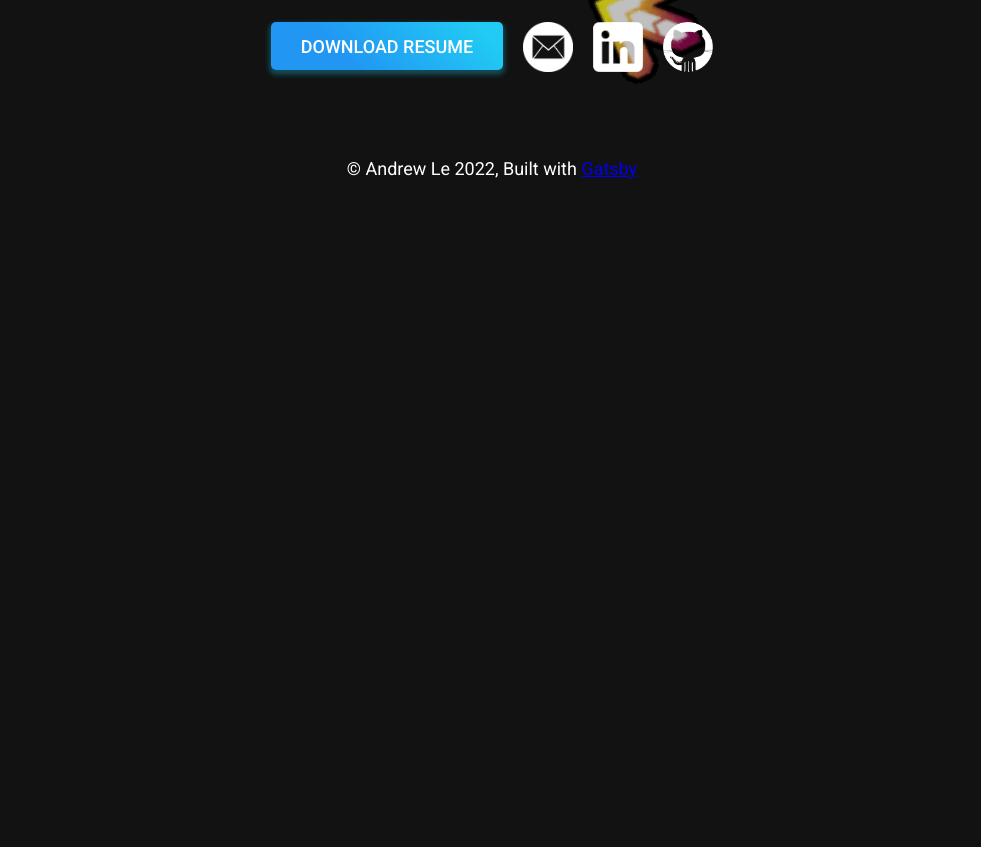
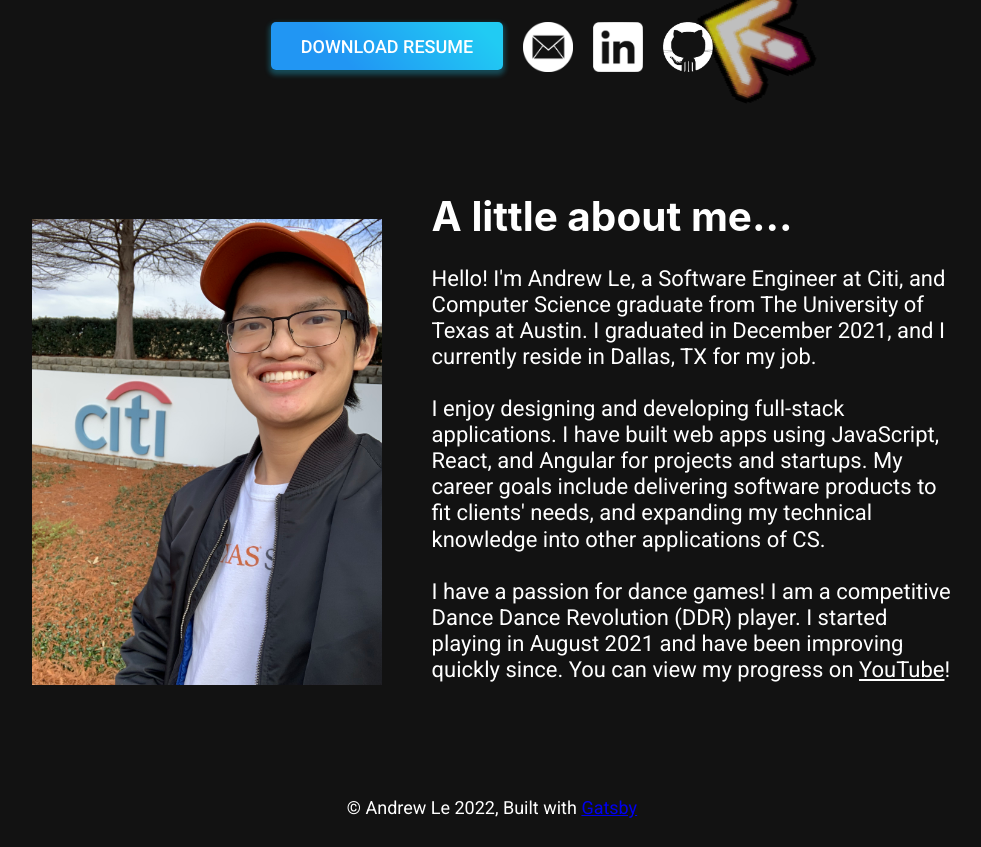
Before and after one commit to andrewandyle/andrew-le-gatsby, a Gatsby site: page / in a window 1280 px wide. Shown: the part 654-1501 px from the top of the page, without its empty margins (148-1129 px from the left). Before the commit the page ends 862 px from the top, so only its background shows below. Built offline with nearby package versions, Linux system fonts and the light colour scheme; Gatsby itself is replaced by a stand-in of ours.

Commit message:
updated about me to be on main page

```diff
--- a/gatsby-config.js
+++ b/gatsby-config.js
@@ -1,7 +1,7 @@
 module.exports = {
   siteMetadata: {
     title: `Andrew Le's Website`,
-    description: `Hello! I'm Andrew Le, a Software Engineer at Citi and Computer Science graduate from The University of Texas at Austin.`,
+    description: `Hello! I'm Andrew Le, a Software Engineer at Citi, and Computer Science graduate from The University of Texas at Austin.`,
     author: `@andrewandyle`,
   },
   plugins: [
--- a/src/pages/index.js
+++ b/src/pages/index.js
@@ -8,6 +8,7 @@ import {
   ButtonContainer,
   MarqueeContainer,
   DownloadResume,
+  AboutMe
 } from '../styles/index.styles'
 
 // Images
@@ -16,6 +17,7 @@ import Logo from '../images/icons/logo.png'
 import Email from '../images/icons/email.png'
 import LinkedIn from '../images/icons/linkedin.png'
 import GitHub from '../images/icons/github.jpg'
+import Main from '../images/main.jpeg'
 
 // Marquee
 import Marquee from 'react-fast-marquee'
@@ -48,7 +50,7 @@ const IndexPage = () => (
         </Marquee>
         <Marquee gradientColor={[18, 18, 18]} speed={60} style={{ marginTop: 30, height: 125 }}>
           <img src={ArrowSlow} alt="Arrow" style={{ maxWidth: 125, maxHeight: 125 }} />
-          <div style={{ width: 400 }}></div>
+          <div style={{ width: 500 }}></div>
         </Marquee>
       </MarqueeContainer>
       <LogoContainer>
@@ -75,6 +77,28 @@ const IndexPage = () => (
           </a>
         </div>
       </ButtonContainer>
+      <AboutMe>
+        <img id="main" src={Main} alt="Main" />
+        <div>
+          <h1>A little about me...</h1>
+          <p>
+            Hello! I'm Andrew Le, a Software Engineer at Citi, and Computer Science
+            graduate from The University of Texas at Austin. I graduated in December 2021,
+            and I currently reside in Dallas, TX for my job.
+          </p>
+          <p>
+            I enjoy designing and developing full-stack applications. I have built web apps
+            using JavaScript, React, and Angular for projects and startups. My career goals
+            include delivering software products to fit clients' needs, and expanding my
+            technical knowledge into other applications of CS.
+          </p>
+          <p>
+            I have a passion for dance games! I am a competitive Dance Dance Revolution (DDR)
+            player. I started playing in August 2021 and have been improving quickly since.
+            You can view my progress on <a href="https://www.youtube.com/channel/UCU7PqJ_WJX5LHLv-npuNZGg" target="_blank" rel="noreferrer">YouTube</a>!
+          </p>
+        </div>
+      </AboutMe>
     </div>
   </Layout>
 )
--- a/src/styles/index.styles.js
+++ b/src/styles/index.styles.js
@@ -82,3 +82,43 @@ export const DownloadResume = styled.a`
     transition: 600ms ease;
   }
 `
+
+export const AboutMe = styled.div`
+  display: flex;
+  align-items: center;
+  font-size: 22px;
+  margin-top: 75px;
+  margin-bottom: 50px;
+
+  & a {
+    color: white;
+
+    &:visited {
+      color: gray;
+    }
+  }
+
+  & img {
+    animation: ${fadeInFromLeft};
+    animation-duration: 1000ms;
+    width: 350px;
+    margin-right: 50px;
+  }
+
+  & div {
+    animation: ${fadeInFromRight};
+    animation-duration: 1000ms;
+  }
+
+  @media only screen and (max-width: 768px) {
+    flex-direction: column;
+    font-size: 18px;
+    margin-bottom: 25px;
+
+    & img {
+      width: 300px;
+      margin-right: 0;
+      margin-bottom: 50px;
+    }
+  }
+`
```
Also changed, not shown: src/pages/life.js (+0 -24 lines), src/styles/life.styles.js (+1 -32 lines), src/images/main.jpeg (added).
